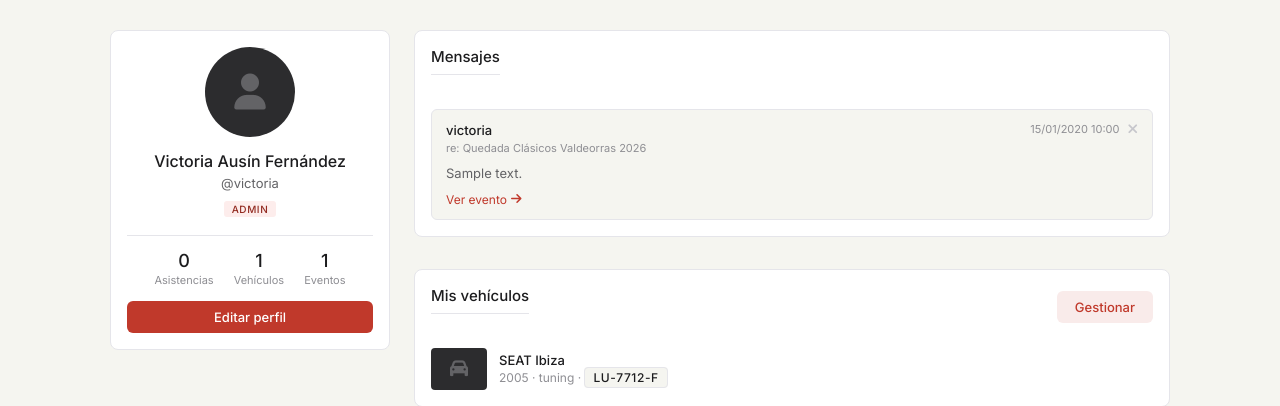
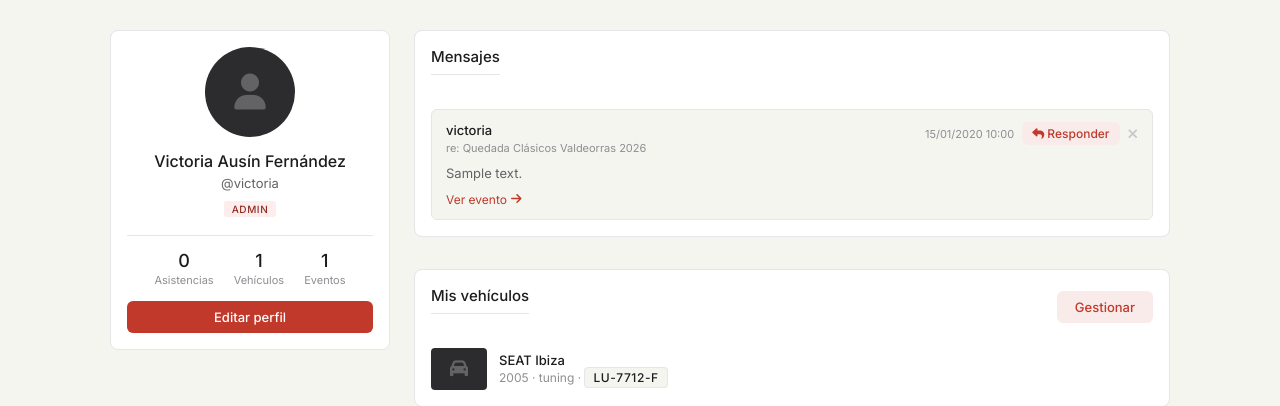
Before and after one commit to victoryaf/revhub, a PHP site: page /perfil.php in a window 1280 px wide. Shown: the part 57-463 px from the top of the page. Run offline with PHP 8.4, Linux system fonts and the light colour scheme; a user stored in the database is signed in; data comes from the database, SQL or seed files in the repository; tables that the repository leaves empty hold one stand-in row (values such as "Sample post").

Commit message:
Responder mensajes privados desde el perfil

```diff
--- a/css/style.css
+++ b/css/style.css
@@ -2215,3 +2215,8 @@ footer {
     margin-bottom: 6px;
     align-items: center;
 }
+
+/* Fila usuario bloqueado */
+.fila-bloqueado td {
+    opacity: 0.5;
+}
--- a/perfil.php
+++ b/perfil.php
@@ -54,6 +54,37 @@ if ($_SERVER['REQUEST_METHOD'] === 'POST' && isset($_POST['accion']) && $_POST['
     }
 }
 
+/* --- Responder mensaje --- */
+$responder_msg = null;
+if ($_SERVER['REQUEST_METHOD'] === 'POST' && isset($_POST['accion']) && $_POST['accion'] === 'responder') {
+    $id_dest   = (int)$_POST['id_destinatario'];
+    $id_ev_r   = !empty($_POST['id_evento_r']) ? (int)$_POST['id_evento_r'] : null;
+    $texto_r   = trim($_POST['texto_respuesta']);
+
+    if (empty($texto_r)) {
+        /* Reabrir modal con error */
+        $responder_msg = [
+            'id_destinatario' => $id_dest,
+            'id_evento_r'     => $id_ev_r,
+            'error'           => 'El mensaje no puede estar vacío.'
+        ];
+        $dest_u = mysqli_fetch_assoc(mysqli_query($conexion,
+            "SELECT username FROM usuarios WHERE id_usuario = $id_dest"
+        ));
+        $responder_msg['username'] = $dest_u['username'];
+    } else {
+        $texto_e  = mysqli_real_escape_string($conexion, $texto_r);
+        $asunto_e = mysqli_real_escape_string($conexion, 'Respuesta de ' . $_SESSION['username']);
+        $id_ev_sql = $id_ev_r ? $id_ev_r : 'NULL';
+
+        mysqli_query($conexion,
+            "INSERT INTO mensajes (id_remitente, id_destinatario, id_evento, asunto, texto)
+             VALUES ($id_usuario, $id_dest, $id_ev_sql, '$asunto_e', '$texto_e')"
+        );
+        $ok = 'Respuesta enviada correctamente.';
+    }
+}
+
 /* --- Marcar mensaje como leído --- */
 if (isset($_GET['leer']) && is_numeric($_GET['leer'])) {
     $id_msg = (int)$_GET['leer'];
@@ -81,7 +112,7 @@ $usuario = mysqli_fetch_assoc(mysqli_query($conexion,
 
 /* --- Mensajes recibidos --- */
 $mensajes = mysqli_query($conexion,
-    "SELECT m.*, u.username AS remitente_username, e.nombre AS nombre_evento
+    "SELECT m.*, u.username AS remitente_username, u.id_usuario AS remitente_id, e.nombre AS nombre_evento
      FROM mensajes m
      JOIN usuarios u ON m.id_remitente = u.id_usuario
      LEFT JOIN eventos e ON m.id_evento = e.id_evento
@@ -144,7 +175,8 @@ $num_eventos_org = mysqli_fetch_assoc(mysqli_query($conexion, "SELECT COUNT(*) a
                         <?php endif; ?>
                     </div>
 
-                    <button class="btn btn-full" onclick="abrirModal('modal-editar-perfil')" style="margin-top:14px;">
+                    <button class="btn btn-full" onclick="abrirModal('modal-editar-perfil')"
+                            style="margin-top:14px;">
                         Editar perfil
                     </button>
                 </div>
@@ -159,7 +191,9 @@ $num_eventos_org = mysqli_fetch_assoc(mysqli_query($conexion, "SELECT COUNT(*) a
                         <h3>
                             Mensajes
                             <?php if ($num_mensajes_nuevos > 0): ?>
-                                <span class="badge-nuevo"><?= $num_mensajes_nuevos ?> nuevo<?= $num_mensajes_nuevos > 1 ? 's' : '' ?></span>
+                                <span class="badge-nuevo">
+                                    <?= $num_mensajes_nuevos ?> nuevo<?= $num_mensajes_nuevos > 1 ? 's' : '' ?>
+                                </span>
                             <?php endif; ?>
                         </h3>
                     </div>
@@ -178,11 +212,17 @@ $num_eventos_org = mysqli_fetch_assoc(mysqli_query($conexion, "SELECT COUNT(*) a
                                         <?php endif; ?>
                                     </div>
                                     <div class="mensaje-acciones">
-                                        <span class="mensaje-fecha"><?= date('d/m/Y H:i', strtotime($msg['fecha'])) ?></span>
+                                        <span class="mensaje-fecha">
+                                            <?= date('d/m/Y H:i', strtotime($msg['fecha'])) ?>
+                                        </span>
                                         <?php if (!$msg['leido']): ?>
                                             <a href="/revhub/perfil.php?leer=<?= $msg['id_mensaje'] ?>"
-                                               class="btn-accion btn-sm">Marcar leído</a>
+                                               class="btn-accion btn-sm">Leído</a>
                                         <?php endif; ?>
+                                        <button class="btn-accion btn-sm"
+                                                onclick="abrirResponder(<?= $msg['remitente_id'] ?>, '<?= htmlspecialchars($msg['remitente_username']) ?>', <?= $msg['id_evento'] ?? 'null' ?>)">
+                                            <i class="fa-solid fa-reply"></i> Responder
+                                        </button>
                                         <a href="/revhub/perfil.php?borrar_msg=<?= $msg['id_mensaje'] ?>"
                                            class="btn-borrar-com"
                                            onclick="return confirm('¿Eliminar este mensaje?')">
@@ -192,7 +232,8 @@ $num_eventos_org = mysqli_fetch_assoc(mysqli_query($conexion, "SELECT COUNT(*) a
                                 </div>
                                 <p class="mensaje-texto"><?= nl2br(htmlspecialchars($msg['texto'])) ?></p>
                                 <?php if ($msg['id_evento']): ?>
-                                    <a href="/revhub/evento.php?id=<?= $msg['id_evento'] ?>" class="mensaje-link">
+                                    <a href="/revhub/evento.php?id=<?= $msg['id_evento'] ?>"
+                                       class="mensaje-link">
                                         Ver evento <i class="fa-solid fa-arrow-right"></i>
                                     </a>
                                 <?php endif; ?>
@@ -261,7 +302,8 @@ $num_eventos_org = mysqli_fetch_assoc(mysqli_query($conexion, "SELECT COUNT(*) a
                                     <p><?= date('d/m/Y', strtotime($h['fecha'])) ?> &middot; <?= htmlspecialchars($h['ubicacion']) ?></p>
                                     <p><?= htmlspecialchars($h['marca']) ?> <?= htmlspecialchars($h['modelo']) ?></p>
                                 </div>
-                                <a href="/revhub/evento.php?id=<?= $h['id_evento'] ?>" class="badge badge-<?= $h['tipo_evento'] ?>">
+                                <a href="/revhub/evento.php?id=<?= $h['id_evento'] ?>"
+                                   class="badge badge-<?= $h['tipo_evento'] ?>">
                                     <?= $h['tipo_evento'] ?>
                                 </a>
                             </li>
@@ -292,7 +334,8 @@ $num_eventos_org = mysqli_fetch_assoc(mysqli_query($conexion, "SELECT COUNT(*) a
                                     <strong><?= htmlspecialchars($ev['nombre']) ?></strong>
                                     <p><?= date('d/m/Y', strtotime($ev['fecha'])) ?> &middot; <?= htmlspecialchars($ev['ubicacion']) ?></p>
                                 </div>
-                                <a href="/revhub/evento.php?id=<?= $ev['id_evento'] ?>" class="btn-accion btn-sm">Ver</a>
+                                <a href="/revhub/evento.php?id=<?= $ev['id_evento'] ?>"
+                                   class="btn-accion btn-sm">Ver</a>
                             </li>
                             <?php endwhile; ?>
                         </ul>
@@ -307,8 +350,40 @@ $num_eventos_org = mysqli_fetch_assoc(mysqli_query($conexion, "SELECT COUNT(*) a
     </div>
 </main>
 
+<!-- ===== MODAL RESPONDER MENSAJE ===== -->
+<div class="modal-overlay" id="modal-responder"
+     <?= $responder_msg ? 'style="display:flex;"' : '' ?>>
+    <div class="modal">
+        <button class="modal-cerrar" onclick="cerrarModal('modal-responder')">&times;</button>
+        <h2>Responder mensaje</h2>
+        <p class="subtitulo" id="responder-a">
+            <?= $responder_msg ? 'A: ' . htmlspecialchars($responder_msg['username']) : '' ?>
+        </p>
+
+        <?php if ($responder_msg && $responder_msg['error']): ?>
+            <div class="alerta alerta-error"><?= $responder_msg['error'] ?></div>
+        <?php endif; ?>
+
+        <form method="POST" action="" id="form-responder">
+            <input type="hidden" name="accion" value="responder">
+            <input type="hidden" name="id_destinatario" id="input-destinatario"
+                   value="<?= $responder_msg ? $responder_msg['id_destinatario'] : '' ?>">
+            <input type="hidden" name="id_evento_r" id="input-evento-r"
+                   value="<?= $responder_msg ? ($responder_msg['id_evento_r'] ?? '') : '' ?>">
+
+            <div class="form-group">
+                <label for="texto_respuesta">Mensaje</label>
+                <textarea id="texto_respuesta" name="texto_respuesta" rows="5"
+                          placeholder="Escribe tu respuesta..."><?= $responder_msg ? '' : '' ?></textarea>
+            </div>
+            <button type="submit" class="btn btn-full">Enviar respuesta</button>
+        </form>
+    </div>
+</div>
+
 <!-- ===== MODAL EDITAR PERFIL ===== -->
-<div class="modal-overlay" id="modal-editar-perfil" <?= $error ? 'style="display:flex;"' : '' ?>>
+<div class="modal-overlay" id="modal-editar-perfil"
+     <?= ($error && strpos($error, 'nombre') !== false) ? 'style="display:flex;"' : '' ?>>
     <div class="modal modal-grande">
         <button class="modal-cerrar" onclick="cerrarModal('modal-editar-perfil')">&times;</button>
         <h2>Editar perfil</h2>
@@ -341,11 +416,22 @@ $num_eventos_org = mysqli_fetch_assoc(mysqli_query($conexion, "SELECT COUNT(*) a
                 <label for="foto_perfil">Foto de perfil</label>
                 <input type="file" id="foto_perfil" name="foto_perfil"
                        accept="image/jpg,image/jpeg,image/png,image/webp">
-                <small class="form-ayuda">JPG, PNG o WebP · Máximo 2 MB</small>
+                <small class="form-ayuda">JPG, PNG o WebP · Máximo 20 MB</small>
             </div>
             <button type="submit" class="btn btn-full">Guardar cambios</button>
         </form>
     </div>
 </div>
 
+<script>
+/* Rellenar modal de respuesta con los datos del mensaje */
+function abrirResponder(idDestinatario, username, idEvento) {
+    document.getElementById('input-destinatario').value = idDestinatario;
+    document.getElementById('input-evento-r').value     = idEvento || '';
+    document.getElementById('responder-a').textContent  = 'A: ' + username;
+    document.getElementById('texto_respuesta').value    = '';
+    abrirModal('modal-responder');
+}
+</script>
+
 <?php include 'includes/pie.php'; ?>
--- a/sql/revhub.sql
+++ b/sql/revhub.sql
@@ -19,7 +19,7 @@ CREATE TABLE usuarios (
   contrasena     VARCHAR(255)  NOT NULL,
   foto_perfil    VARCHAR(255),
   descripcion    TEXT,
-  rol            ENUM('usuario', 'organizador', 'admin') NOT NULL DEFAULT 'usuario',
+  rol            ENUM('usuario', 'organizador', 'admin', 'bloqueado') NOT NULL DEFAULT 'usuario',
   fecha_registro DATETIME NOT NULL DEFAULT CURRENT_TIMESTAMP
 );
 
```
Also changed, not shown: admin.php (+31 -27 lines).
